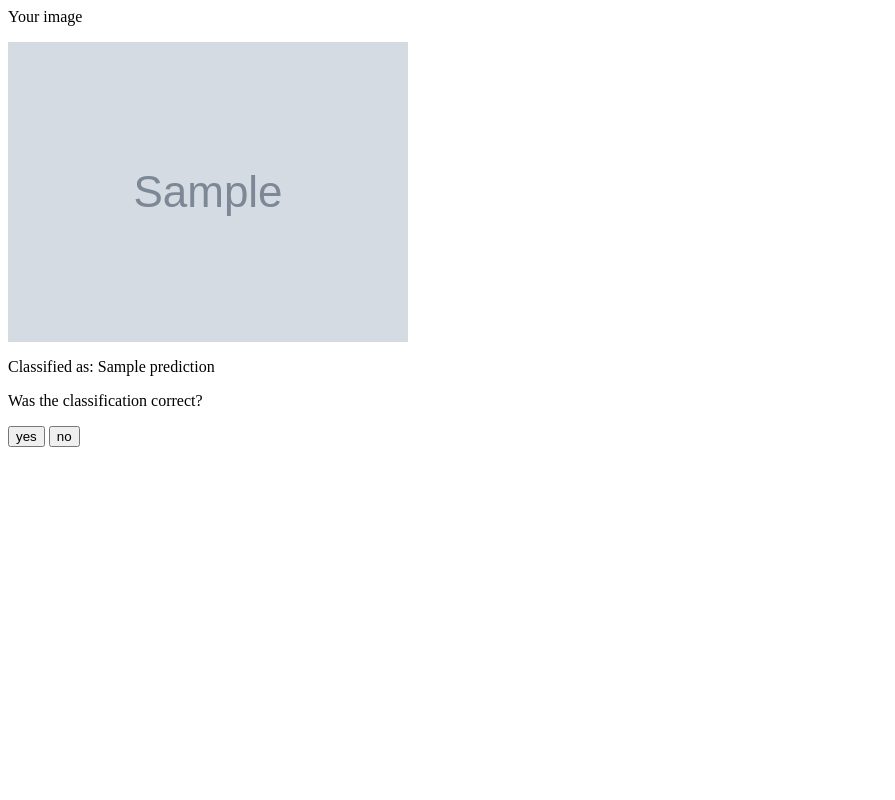
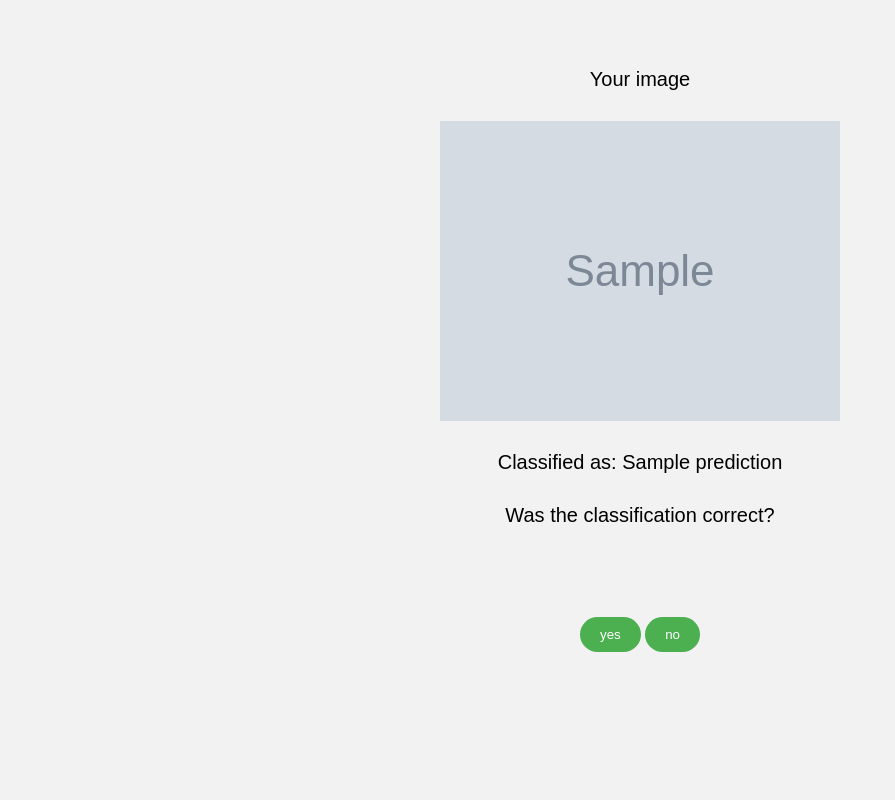
Before and after one commit to soczek-kedziora-inf/ppp-projekt, a Flask app: template source/templates/verify.html in a window 1280 px wide. Shown: the whole page, without its empty margins (0-895 px from the left). Run offline with Flask 2, Linux system fonts and the light colour scheme; the template is opened without the code that fills it: most values are stand-ins (such as "Sample title", 1, 10 or a date in 2020); grey boxes marked "Sample" are stand-in pictures; parts of the project's set-up code (start-up, migrations or seed data) failed here and were passed over.

Commit message:
Definition of css stylesheet

```diff
--- a/static/stylesheets/styles.css
+++ b/static/stylesheets/styles.css
@@ -1,21 +1,64 @@
 body {
+  font-family: 'Montserrat', sans-serif;
+  text-align: center;
+  padding: 60px;
+  background-color: #F2F2F2;
 }
 
 p {
+  font-size: 20px;
+  margin-bottom: 30px;
 }
 
 img {
+  max-width: 80%;
+  height: auto;
 }
+
 .button {
+  background-color: #4CAF50;
+  color: white;
+  padding: 15px 40px;
+  text-align: center;
+  text-decoration: none;
+  display: inline-block;
+  font-size: 20px;
+  border-radius: 25px;
+  margin-top: 50px;
+  box-shadow: 0px 8px 15px rgba(0, 0, 0, 0.1);
+  transition: all 0.3s ease 0s;
+}
+
+.button:hover {
+  transform: translateY(-3px);
+  box-shadow: 0px 5px 7px rgba(0, 0, 0, 0.2);
 }
 
 form {
+  display: inline-block;
+  margin-top: 60px;
 }
 
 input[type="file"] {
-
+  padding: 10px;
+  border-radius: 25px;
+  border: 1px solid #ccc;
+  outline: none;
+  margin-right: 10px;
+  width: 300px;
 }
 
 input[type="submit"] {
+  background-color: #4CAF50;
+  color: white;
+  padding: 10px 20px;
+  border: none;
+  border-radius: 25px;
+  outline: none;
+  transition: all 0.3s ease 0s;
+}
 
+input[type="submit"]:hover {
+  transform: translateY(-3px);
+  box-shadow: 0px 5px 7px rgba(0, 0, 0, 0.2);
 }
```
